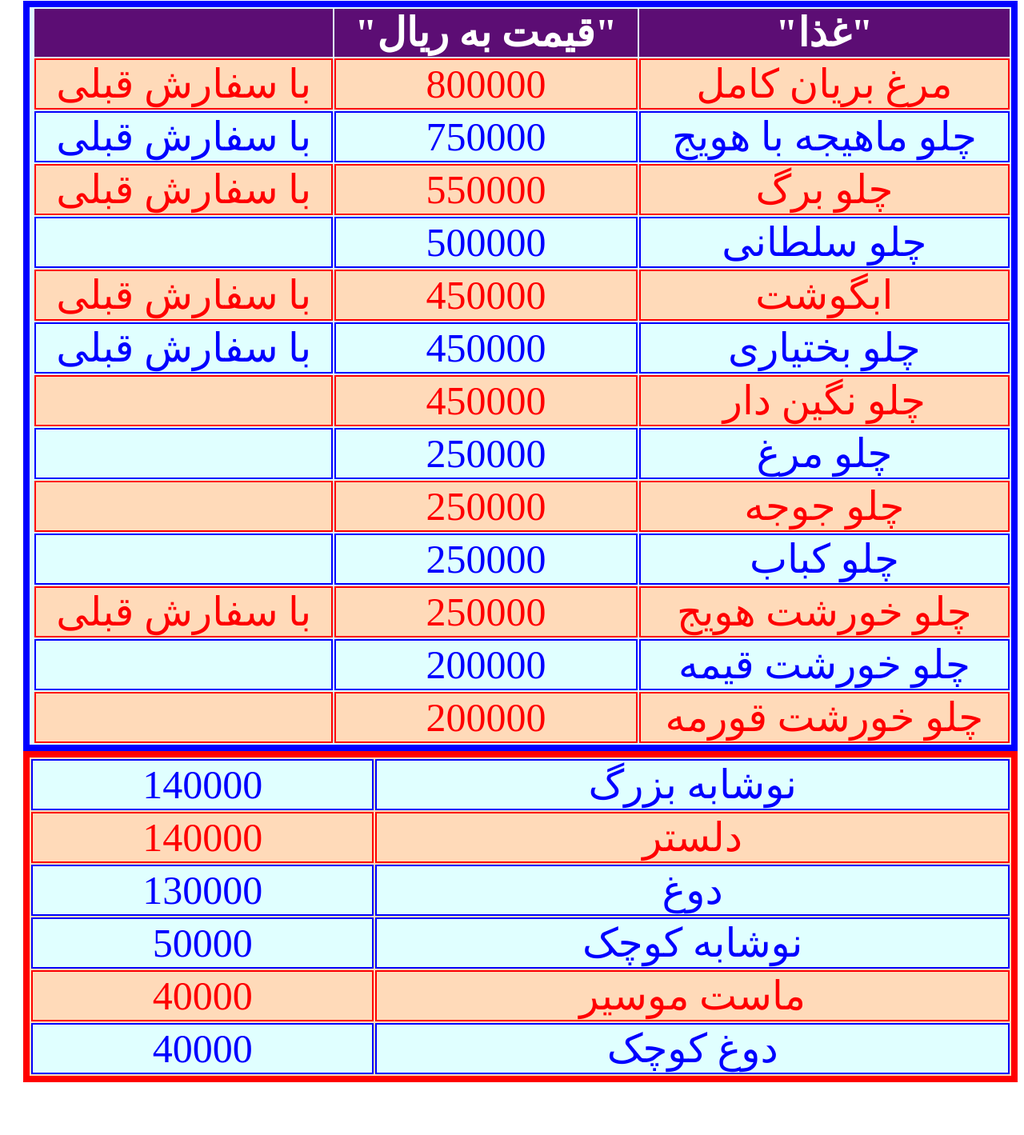
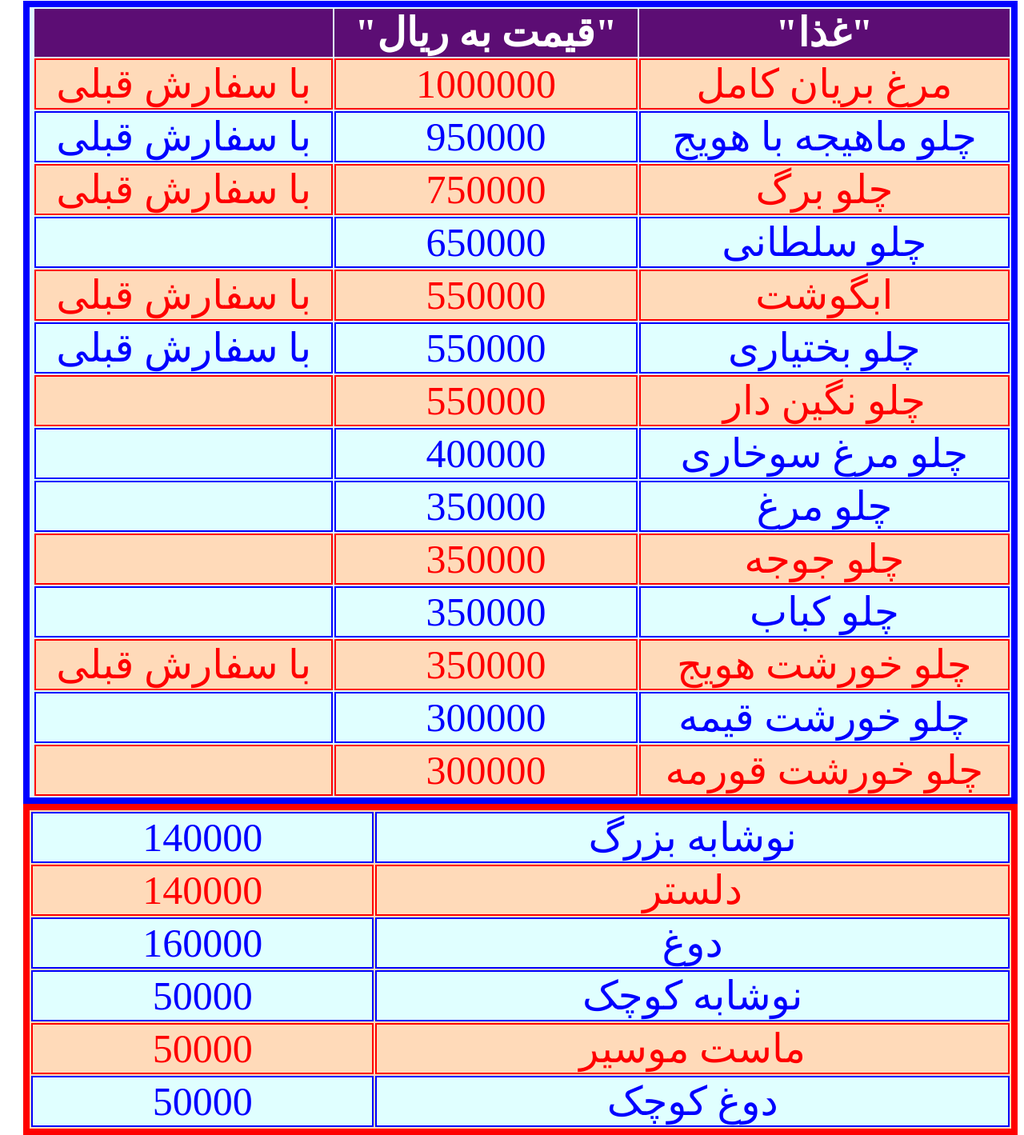
Before and after one commit to Sinarrrr/res, a plain HTML site: page index.htm in a window 1280 px wide. Shown: the part 7-1426 px from the top of the page at 80% size. Before the commit the page ends 1368 px from the top, so only its background shows below. Drawn offline with Linux system fonts and the light colour scheme.

Commit message:
Update index.htm

```diff
--- a/index.htm
+++ b/index.htm
@@ -13,67 +13,72 @@
 </tr>
 <tr>
 <td class=a> مرغ بریان کامل </td>
-<td class=a> 800000 </td>
+<td class=a> 1000000 </td>
 <td class=a> با سفارش قبلی </td>
 </tr>
 <tr>
 <td class=b> چلو ماهیجه با هویج </td>
-<td class=b> 750000 </td>
+<td class=b> 950000 </td>
 <td class=b> با سفارش قبلی </td>
 </tr>
 <tr>
 <td class=a> چلو برگ </td>
+<td class=a> 750000 </td>
+<td class=a> با سفارش قبلی </td>
+</tr>
+<tr>
+<td class=b> چلو سلطانی </td>
+<td class=b> 650000 </td>
+<td class=b></td>
+</tr>
+<tr>
+<td class=a> ابگوشت </td>
 <td class=a> 550000 </td>
 <td class=a> با سفارش قبلی </td>
 </tr>
 <tr>
-<td class=b> چلو سلطانی </td>
-<td class=b> 500000 </td>
-<td class=b></td>
-</tr>
-<tr>
-<td class=a> ابگوشت </td>
-<td class=a> 450000 </td>
-<td class=a> با سفارش قبلی </td>
-</tr>
-<tr>
 <td class=b> چلو بختیاری </td>
-<td class=b> 450000 </td>
+<td class=b> 550000 </td>
 <td class=b> با سفارش قبلی </td>
 </tr>
 <tr>
 <td class=a> چلو نگین دار </td>
-<td class=a> 450000 </td>
+<td class=a> 550000 </td>
 <td class=a></td>
+</tr>
+  <tr>
+<td class=b> چلو مرغ سوخاری </td>
+<td class=b> 400000 </td>
+<td class=b></td>
 </tr>
 <tr>
 <td class=b> چلو مرغ  </td>
-<td class=b> 250000 </td>
+<td class=b> 350000 </td>
 <td class=b></td>
 </tr>
 <tr>
 <td class=a> چلو جوجه </td>
-<td class=a> 250000 </td>
+<td class=a> 350000 </td>
 <td class=a></td>
 </tr>
 <tr>
 <td class=b> چلو کباب </td>
-<td class=b> 250000 </td>
+<td class=b> 350000 </td>
 <td class=b></td>
 </tr>
 <tr>
 <td class=a> چلو خورشت هویج </td>
-<td class=a> 250000 </td>
+<td class=a> 350000 </td>
 <td class=a> با سفارش قبلی </td>
 </tr>
 <tr>
 <td class=b> چلو خورشت قیمه </td>
-<td class=b> 200000 </td>
+<td class=b> 300000 </td>
 <td class=b></td>
 </tr>
 <tr>
 <td class=a> چلو خورشت قورمه </td>
-<td class=a> 200000 </td>
+<td class=a> 300000 </td>
 <td class=a></td>
 </tr>
 </table>
@@ -88,7 +93,7 @@
 </tr>
 <tr>
 <td class=c> دوغ </td>
-<td class=c> 130000 </td>
+<td class=c> 160000 </td>
 </tr>
 <tr>
 <td class=c> نوشابه کوچک </td>
@@ -96,11 +101,11 @@
 </tr>
 <tr>
 <td class=d> ماست موسیر </td>
-<td class=d> 40000 </td>
+<td class=d> 50000 </td>
 </tr>
 <tr>
 <td class=c> دوغ کوچک </td>
-<td class=c> 40000 </td>
+<td class=c> 50000 </td>
 </tr>
 </table>
 </body>
```
